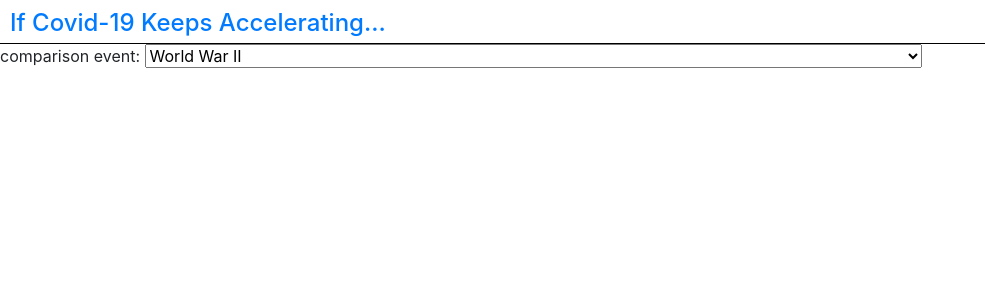
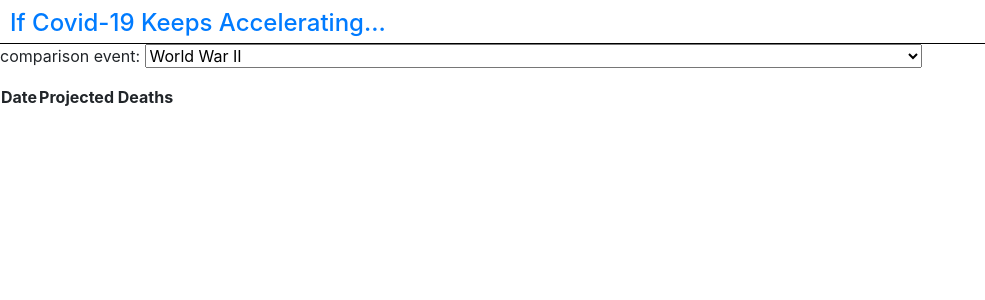
Before and after one commit to HarryBrisson/covid-influencer-scores, a Flask app: page / in a window 1280 px wide. Shown: the top 300 px of the page, without its empty margins (0-985 px from the left). Run offline with Flask 2, Linux system fonts and the light colour scheme; a database or web service that is not in the repository returns one stand-in record (values such as "Sample title"); data that the repository does not hold is empty; some libraries are stand-ins or nearby versions.

Commit message:
create space on page for date by date calculations

```diff
--- a/templates/main.html
+++ b/templates/main.html
@@ -13,8 +13,26 @@
     </form>
   </nav>
   <section class="content">
+    <p id="headline">
     {% if date %}
     if acceleration continues, {{country}} death count will match {{events[event]['itemLabel']}} ({{events[event]['deaths']}}) by {{date}}
     {% endif %}
+    </p>
+    <table class="blueTable">
+      <thead>
+        <tr>
+          <th>Date</th>
+          <th>Projected Deaths</th>
+        </tr>
+      </thead>
+      <tbody>
+      {% for d in dates %}
+        <tr>
+          <td>{{ d['date'] }}</td>
+          <td>{{ "{:,.0f}".format(d['deaths']) }}</td>
+        </tr>
+      {% endfor %}
+      </tbody>
+    </table>
   </section>
 {% endblock %}
```
